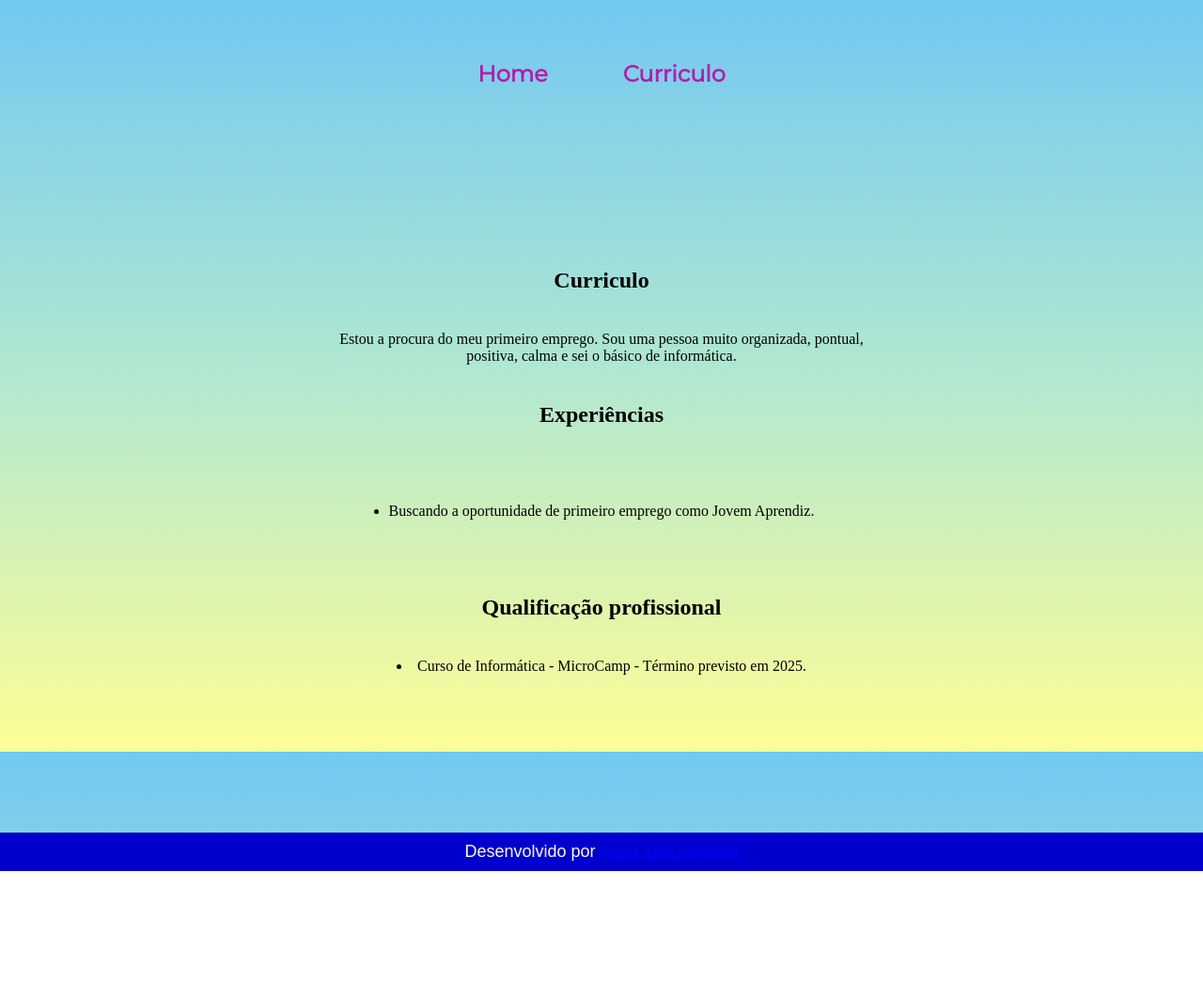
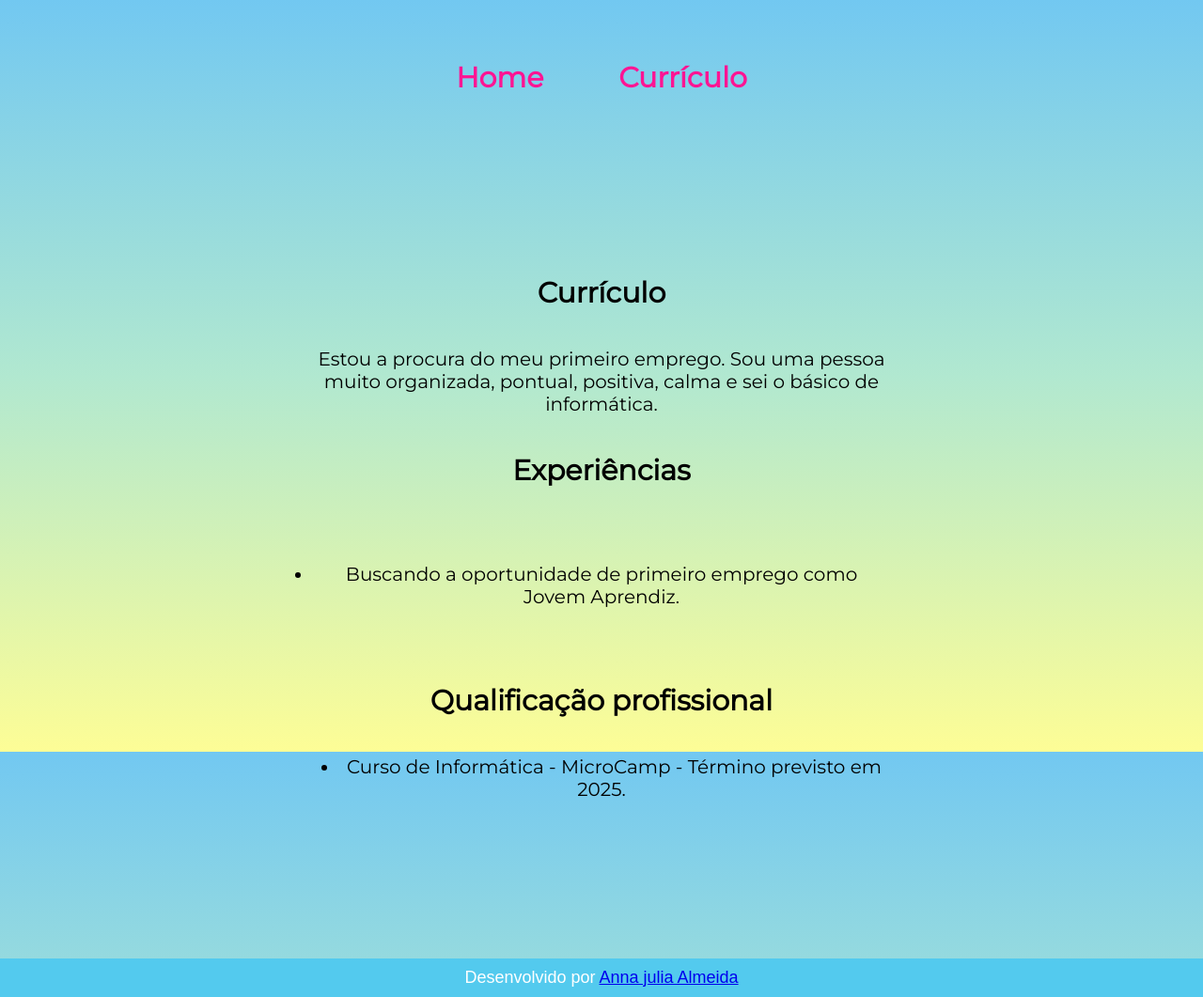
Before and after one commit to annajualmeida/portifoliopessoal, a plain HTML site: page curriculo.html in a window 1280 px wide. Shown: the whole page at 94% size. Before the commit the page ends 927 px from the top, so only its background shows below. Drawn offline with Linux system fonts and the light colour scheme.

Commit message:
Add files via upload

```diff
--- a/curriculo.html
+++ b/curriculo.html
@@ -14,14 +14,14 @@
             <a class="cabecalho-menu-links" href="index.html">Home</a>
 
 
-            <a class="cabecalho-menu-links" href="curriculo.html">Curriculo</a>
+            <a class="cabecalho-menu-links" href="curriculo.html">Currículo</a>
 
         </nav>
     </header>
 
     <main class="conteudo">
         <section class="apresentacao-conteudo">
-            <h1 class="apresentacao-conteudo-titulo">Curriculo</h1>
+            <h1 class="apresentacao-conteudo-titulo">Currículo</h1>
             <p class="apresentacao-conteudo-texto">
             Estou a procura do meu primeiro emprego. Sou uma pessoa muito organizada, pontual, positiva, calma e sei o básico de informática.
             </p>
--- a/style/style.css
+++ b/style/style.css
@@ -40,9 +40,9 @@ body {
 
 .cabecalho-menu-links {
     font-family: 'Montserrat', sans-serif;
-    font-size: 24px;
+    font-size: 30px;
     font-weight: 600;
-    color: #b61ca9;
+    color: deeppink;
     text-decoration: none;
 }
 
@@ -67,6 +67,8 @@ body {
 
         /* Distribui o espaço restante entre os itens horizontalmente */
         justify-content: space-between;
+        font-family: 'Montserrat', sans-serif;
+        font-size: 20px;
 
 }
 
@@ -295,7 +297,7 @@ body {
 
         .rodape {
             color: white;
-            background-color: mediumblue;
+            background-color: rgb(83, 202, 238);
             display: flex;
             align-items: center;
             justify-content: center;
@@ -307,5 +309,5 @@ body {
         }
 
         .rodape a:hover {
-            color: palevioletred;
+            color: deeppink;
         }
```
Also changed, not shown: index.html (+1 -1 lines).
